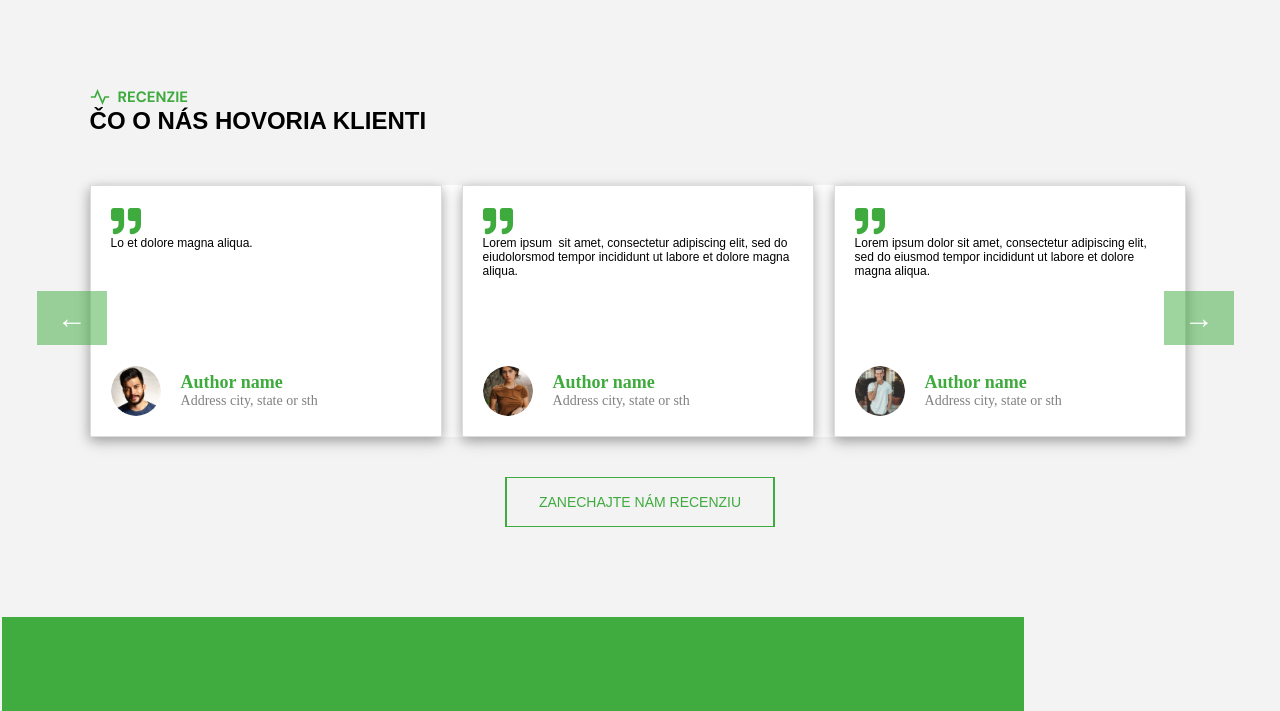
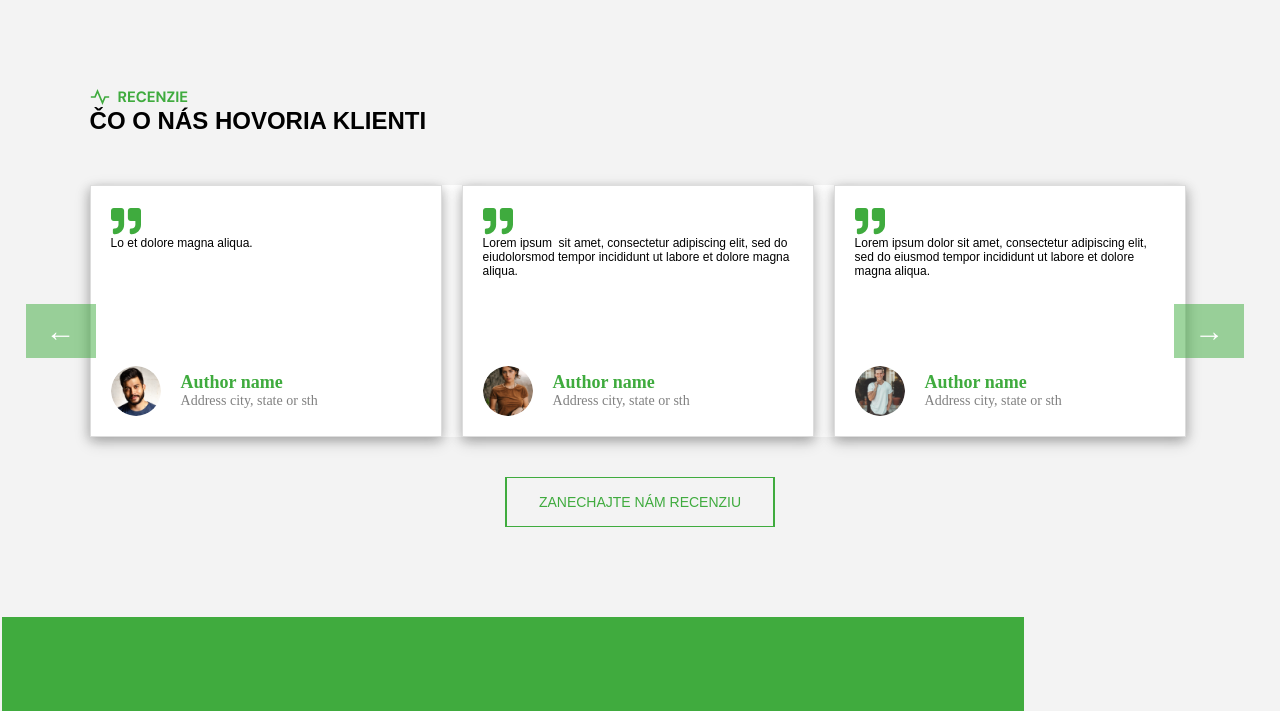
Before and after one commit to dzuris/autoflex, a React app in the folder autoflex/: page /home in a window 1280 px wide. Shown: the part 2191-2902 px from the top of the page. Built offline with nearby package versions, Linux system fonts and the light colour scheme; some packages are replaced by stand-ins of ours; a web font is replaced by a local one.

Commit message:
Update review.css

```diff
--- a/autoflex/src/css/review.css
+++ b/autoflex/src/css/review.css
@@ -129,10 +129,10 @@
 }
 
 .review-navigation {
-    position: absolute;
-    top: 70%;
+    position: relative;
+    /* top: 70%;
     left: 53%;
-    transform: translate(-50%);
+    transform: translate(-50%); */
     display: flex;
     justify-content: space-between;
     width: 90%;
@@ -156,12 +156,13 @@
 }
 
 .arrow-button:first-child {
-    left:-5.7%;
+    left: 2vw;
+    top: -9vw;
 }
 
-
 .arrow-button:last-child {
-    right: 1.6vw;
+    right: -7.2vw;
+    top: -9vw;
 }
 
 .arrow-button:hover {
```
